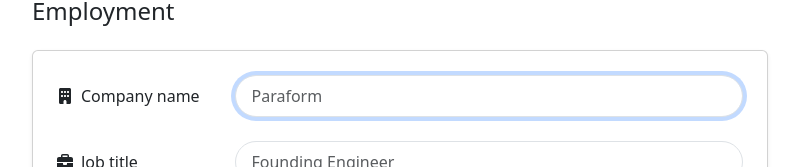
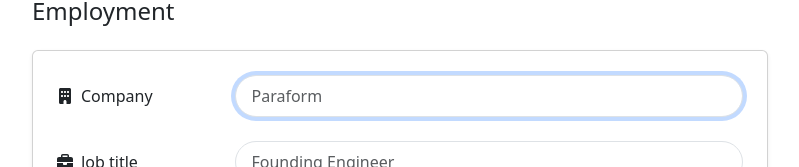
Before and after one commit to seb7wake/jobhop, a Next.js app: page / in a window 1280 px wide. Both pictures are taken after typing "Sample", "Sample", "name@example.com", "Sample", "Sample" into the empty fields and a click on the button "Add employment". Shown: the part 932-1099 px from the top of the page, without its empty margins (240-1039 px from the left). Built offline with nearby package versions, Linux system fonts and the light colour scheme; no server answers.

Commit message:
clearing form after submission

```diff
--- a/src/components/EmploymentSection.tsx
+++ b/src/components/EmploymentSection.tsx
@@ -40,7 +40,7 @@
           <Form.Group as={Row} className="mb-4">
             <Form.Label column sm={3} className="d-flex align-items-center">
               <FaBuilding className="me-2" />
-              Company name
+              Company
             </Form.Label>
             <Col sm={9}>
               <Form.Control
--- a/src/pages/index.tsx
+++ b/src/pages/index.tsx
@@ -18,6 +18,7 @@
     handleSubmit,
     control,
     formState: { errors },
+    reset,
   } = useForm<FormInput>();
   const [showToast, setShowToast] = useState<boolean>(false);
   const [isError, setIsError] = useState<boolean>(false);
@@ -46,6 +47,7 @@
       if (!attachmentResponse.error) {
         setIsError(false);
         setShowToast(true);
+        reset();
         return;
       }
     }
```
Also changed, not shown: 1 other file (tests, documents, lock files or other folders).
